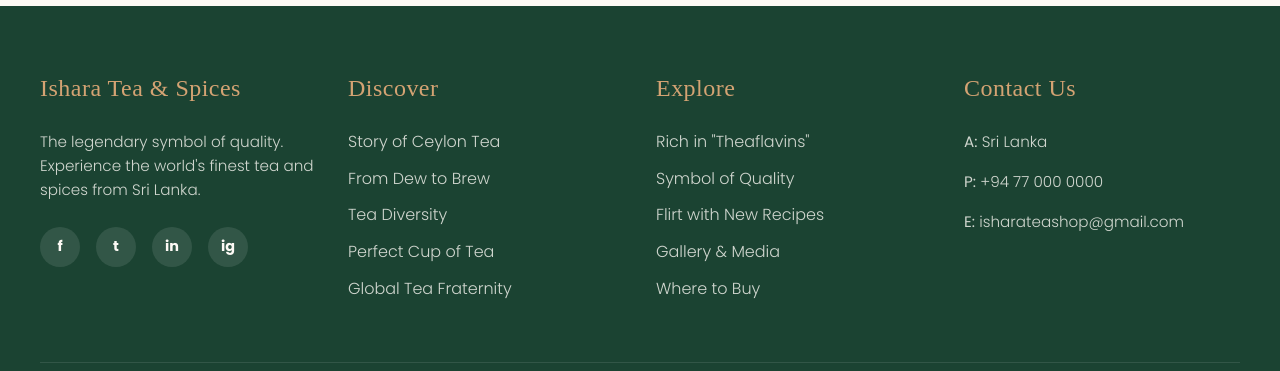
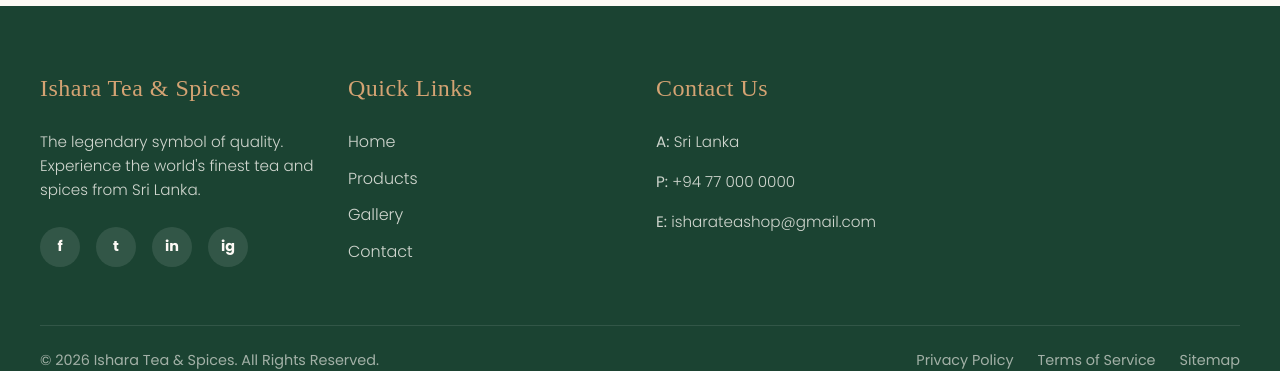
Before and after one commit to StackNet-Software-Engineering/Ishara-Tea-and-Spices-New, a React (Create React App) app: page /contact in a window 1280 px wide. Shown: the part 2624-2995 px from the top of the page. Built offline with nearby package versions, Linux system fonts and the light colour scheme; a web font is replaced by a local one.

Commit message:
feat: add new Footer component to the layout structure

```diff
--- a/src/components/Footer.jsx
+++ b/src/components/Footer.jsx
@@ -6,11 +6,14 @@
   en: {
     brandName: "Ishara Tea & Spices",
     tagline: "The legendary symbol of quality. Experience the world's finest tea and spices from Sri Lanka.",
-    discover: "Discover",
-    explore: "Explore",
+    discover: "Quick Links",
     contact: "Contact Us",
-    discoverLinks: ["Story of Ceylon Tea", "From Dew to Brew", "Tea Diversity", "Perfect Cup of Tea", "Global Tea Fraternity"],
-    exploreLinks: ['Rich in "Theaflavins"', "Symbol of Quality", "Flirt with New Recipes", "Gallery & Media", "Where to Buy"],
+    discoverLinks: [
+      { label: "Home", path: "/" },
+      { label: "Products", path: "/products" },
+      { label: "Gallery", path: "/gallery" },
+      { label: "Contact", path: "/contact" }
+    ],
     address: "Sri Lanka",
     rights: "All Rights Reserved.",
     privacy: "Privacy Policy",
@@ -20,11 +23,14 @@
   de: {
     brandName: "Ishara Tee & Gewürze",
     tagline: "Das legendäre Symbol der Qualität. Erleben Sie den feinsten Tee und die besten Gewürze aus Sri Lanka.",
-    discover: "Entdecken",
-    explore: "Erkunden",
-    contact: "Kontaktieren Sie uns",
-    discoverLinks: ["Geschichte des Ceylon-Tees", "Vom Tau zum Aufguss", "Teevielfalt", "Die perfekte Tasse Tee", "Globale Teegemeinschaft"],
-    exploreLinks: ['Reich an „Theaflavinen"', "Symbol der Qualität", "Neue Rezepte ausprobieren", "Galerie & Medien", "Wo kaufen"],
+    discover: "Schnelllinks",
+    contact: "Kontakt",
+    discoverLinks: [
+      { label: "Startseite", path: "/" },
+      { label: "Produkte", path: "/products" },
+      { label: "Galerie", path: "/gallery" },
+      { label: "Kontakt", path: "/contact" }
+    ],
     address: "Sri Lanka",
     rights: "Alle Rechte vorbehalten.",
     privacy: "Datenschutzrichtlinie",
@@ -34,11 +40,14 @@
   ru: {
     brandName: "Ishara Чай и Специи",
     tagline: "Легендарный символ качества. Откройте для себя лучший чай и специи из Шри-Ланки.",
-    discover: "Открыть",
-    explore: "Исследовать",
-    contact: "Свяжитесь с нами",
-    discoverLinks: ["История цейлонского чая", "От росы до чашки", "Разнообразие чаёв", "Идеальная чашка чая", "Мировое чайное братство"],
-    exploreLinks: ["Богат теафлавинами", "Символ качества", "Новые рецепты", "Галерея и медиа", "Где купить"],
+    discover: "Быстрые ссылки",
+    contact: "Контакты",
+    discoverLinks: [
+      { label: "Главная", path: "/" },
+      { label: "Продукты", path: "/products" },
+      { label: "Галерея", path: "/gallery" },
+      { label: "Контакты", path: "/contact" }
+    ],
     address: "Шри-Ланка",
     rights: "Все права защищены.",
     privacy: "Политика конфиденциальности",
@@ -48,11 +57,14 @@
   zh: {
     brandName: "Ishara 茶叶与香料",
     tagline: "品质的传奇象征。体验斯里兰卡最好的茶和香料。",
-    discover: "发现",
-    explore: "探索",
+    discover: "快速链接",
     contact: "联系我们",
-    discoverLinks: ["锡兰茶的故事", "从露水到冲泡", "茶的多样性", "完美的一杯茶", "全球茶友会"],
-    exploreLinks: ["富含茶黄素", "品质的象征", "尝试新食谱", "画廊与媒体", "哪里购买"],
+    discoverLinks: [
+      { label: "首页", path: "/" },
+      { label: "产品", path: "/products" },
+      { label: "画廊", path: "/gallery" },
+      { label: "联系", path: "/contact" }
+    ],
     address: "斯里兰卡",
     rights: "版权所有。",
     privacy: "隐私政策",
@@ -85,16 +97,7 @@
           <h3>{t.discover}</h3>
           <ul>
             {t.discoverLinks.map((item, i) => (
-              <li key={i}><Link to="/">{item}</Link></li>
-            ))}
-          </ul>
-        </div>
-
-        <div className="footer-col">
-          <h3>{t.explore}</h3>
-          <ul>
-            {t.exploreLinks.map((item, i) => (
-              <li key={i}><Link to="/">{item}</Link></li>
+              <li key={i}><Link to={item.path}>{item.label}</Link></li>
             ))}
           </ul>
         </div>
```
